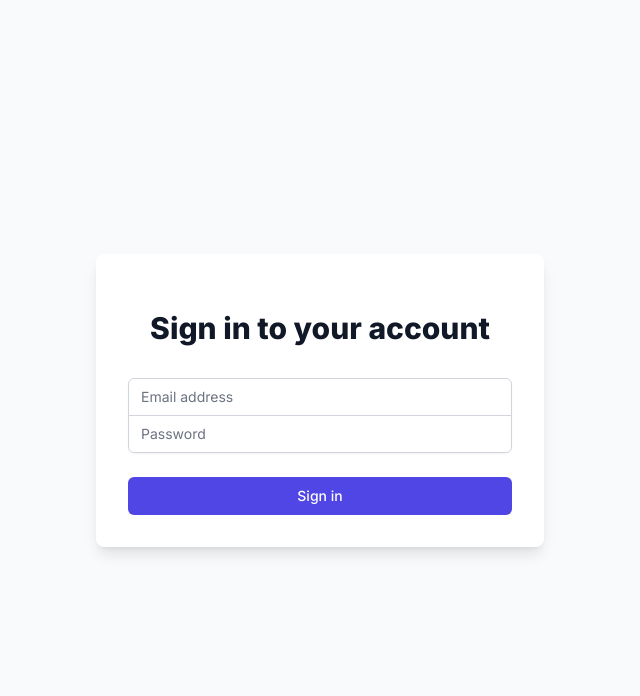
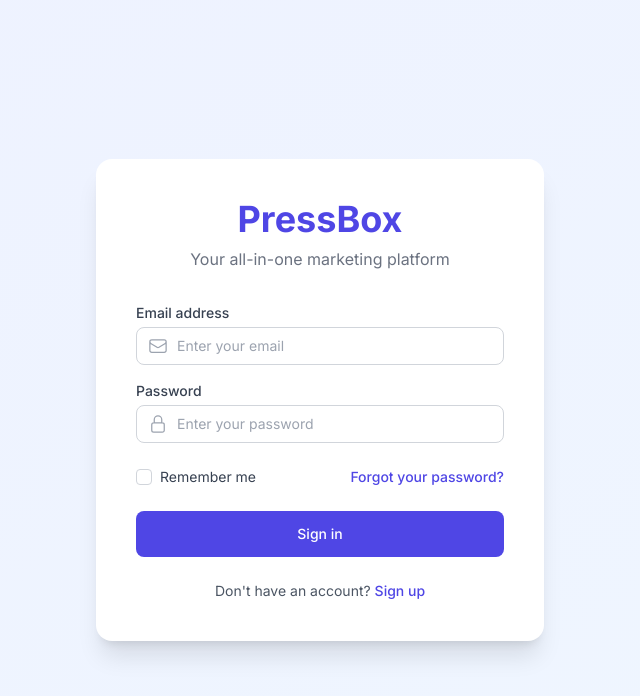
Before and after one commit to centuriesmutual/Campaign, a Next.js app: page /auth/login in a window 1280 px wide. Shown: the top 696 px of the page, without its empty margins (320-960 px from the left). Built offline with nearby package versions, Linux system fonts and the light colour scheme.

Commit message:
Enhance login page with professional design and PressBox branding

```diff
--- a/src/app/auth/login/page.tsx
+++ b/src/app/auth/login/page.tsx
@@ -2,6 +2,7 @@
 
 import { useState } from 'react';
 import { useRouter } from 'next/navigation';
+import { EnvelopeIcon, LockClosedIcon } from '@heroicons/react/24/outline';
 
 export default function LoginPage() {
   const router = useRouter();
@@ -18,46 +19,59 @@ export default function LoginPage() {
   };
 
   return (
-    <div className="min-h-screen flex items-center justify-center bg-gray-50">
-      <div className="max-w-md w-full space-y-8 p-8 bg-white rounded-lg shadow-lg">
-        <div>
-          <h2 className="mt-6 text-center text-3xl font-extrabold text-gray-900">
-            Sign in to your account
-          </h2>
+    <div className="min-h-screen flex items-center justify-center bg-gradient-to-br from-indigo-50 to-blue-50">
+      <div className="max-w-md w-full space-y-8 p-10 bg-white rounded-2xl shadow-xl">
+        <div className="text-center">
+          <h1 className="text-4xl font-bold text-indigo-600 mb-2">PressBox</h1>
+          <p className="text-gray-500">Your all-in-one marketing platform</p>
         </div>
+
         <form className="mt-8 space-y-6" onSubmit={handleSubmit}>
           {error && (
-            <div className="text-red-500 text-center text-sm">{error}</div>
+            <div className="bg-red-50 border border-red-200 text-red-600 px-4 py-3 rounded-lg text-sm">
+              {error}
+            </div>
           )}
-          <div className="rounded-md shadow-sm -space-y-px">
+
+          <div className="space-y-4">
             <div>
-              <label htmlFor="email" className="sr-only">
+              <label htmlFor="email" className="block text-sm font-medium text-gray-700 mb-1">
                 Email address
               </label>
+              <div className="relative">
+                <div className="absolute inset-y-0 left-0 pl-3 flex items-center pointer-events-none">
+                  <EnvelopeIcon className="h-5 w-5 text-gray-400" />
+                </div>
                 <input
                   id="email"
                   name="email"
                   type="email"
                   required
-                className="appearance-none rounded-none relative block w-full px-3 py-2 border border-gray-300 placeholder-gray-500 text-gray-900 rounded-t-md focus:outline-none focus:ring-indigo-500 focus:border-indigo-500 focus:z-10 sm:text-sm"
-                placeholder="Email address"
+                  className="appearance-none block w-full pl-10 pr-3 py-2 border border-gray-300 rounded-lg placeholder-gray-400 focus:outline-none focus:ring-2 focus:ring-indigo-500 focus:border-indigo-500 sm:text-sm"
+                  placeholder="Enter your email"
                   value={formData.email}
                   onChange={(e) =>
                     setFormData({ ...formData, email: e.target.value })
                   }
                 />
               </div>
+            </div>
+
             <div>
-              <label htmlFor="password" className="sr-only">
+              <label htmlFor="password" className="block text-sm font-medium text-gray-700 mb-1">
                 Password
               </label>
+              <div className="relative">
+                <div className="absolute inset-y-0 left-0 pl-3 flex items-center pointer-events-none">
+                  <LockClosedIcon className="h-5 w-5 text-gray-400" />
+                </div>
                 <input
                   id="password"
                   name="password"
                   type="password"
                   required
-                className="appearance-none rounded-none relative block w-full px-3 py-2 border border-gray-300 placeholder-gray-500 text-gray-900 rounded-b-md focus:outline-none focus:ring-indigo-500 focus:border-indigo-500 focus:z-10 sm:text-sm"
-                placeholder="Password"
+                  className="appearance-none block w-full pl-10 pr-3 py-2 border border-gray-300 rounded-lg placeholder-gray-400 focus:outline-none focus:ring-2 focus:ring-indigo-500 focus:border-indigo-500 sm:text-sm"
+                  placeholder="Enter your password"
                   value={formData.password}
                   onChange={(e) =>
                     setFormData({ ...formData, password: e.target.value })
@@ -65,14 +79,44 @@ export default function LoginPage() {
                 />
               </div>
             </div>
+          </div>
+
+          <div className="flex items-center justify-between">
+            <div className="flex items-center">
+              <input
+                id="remember-me"
+                name="remember-me"
+                type="checkbox"
+                className="h-4 w-4 text-indigo-600 focus:ring-indigo-500 border-gray-300 rounded"
+              />
+              <label htmlFor="remember-me" className="ml-2 block text-sm text-gray-700">
+                Remember me
+              </label>
+            </div>
+
+            <div className="text-sm">
+              <a href="#" className="font-medium text-indigo-600 hover:text-indigo-500">
+                Forgot your password?
+              </a>
+            </div>
+          </div>
 
           <div>
             <button
               type="submit"
-              className="group relative w-full flex justify-center py-2 px-4 border border-transparent text-sm font-medium rounded-md text-white bg-indigo-600 hover:bg-indigo-700 focus:outline-none focus:ring-2 focus:ring-offset-2 focus:ring-indigo-500"
+              className="group relative w-full flex justify-center py-3 px-4 border border-transparent text-sm font-medium rounded-lg text-white bg-indigo-600 hover:bg-indigo-700 focus:outline-none focus:ring-2 focus:ring-offset-2 focus:ring-indigo-500 transition-colors duration-200"
             >
               Sign in
             </button>
+          </div>
+
+          <div className="text-center">
+            <p className="text-sm text-gray-600">
+              Don't have an account?{' '}
+              <a href="#" className="font-medium text-indigo-600 hover:text-indigo-500">
+                Sign up
+              </a>
+            </p>
           </div>
         </form>
       </div>
```
Lines whose indentation alone changed are shown as unchanged.
